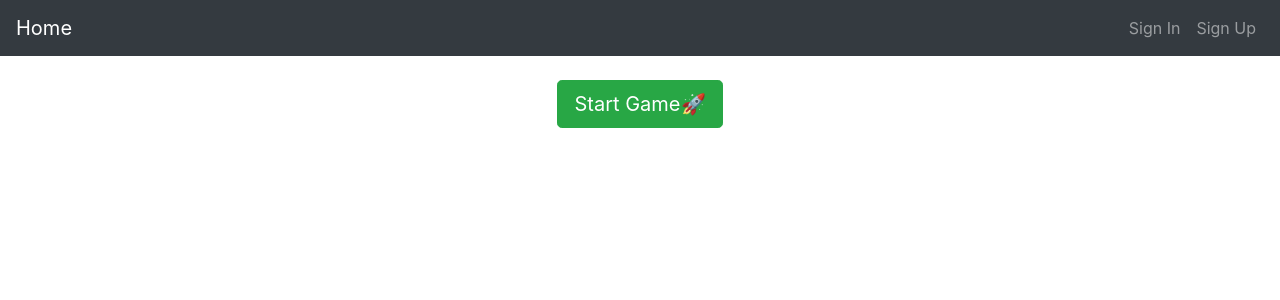
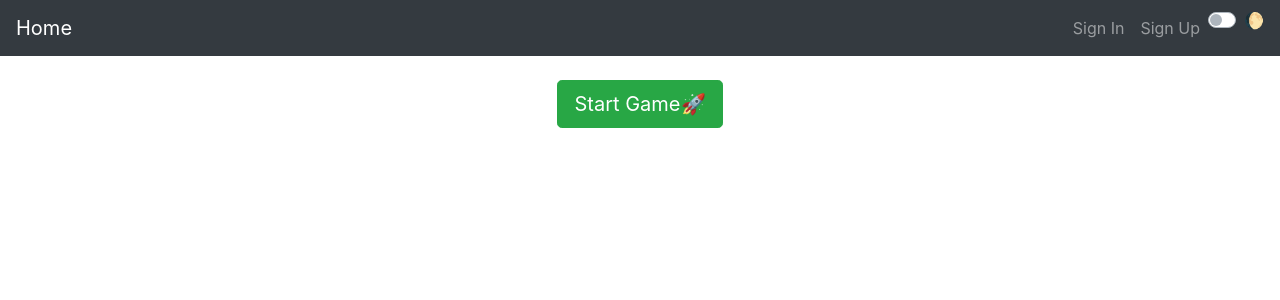
Before and after one commit to kowalevski/lotto-game, a React app: page / in a window 1280 px wide. Shown: the top 300 px of the page. Built offline with nearby package versions, Linux system fonts and the light colour scheme; no server answers.

Commit message:
test for theme switcher in Header component

```diff
--- a/package.json
+++ b/package.json
@@ -35,6 +35,7 @@
     "@babel/preset-react": "^7.7.4",
     "@babel/runtime": "^7.7.7",
     "@testing-library/dom": "^7.2.2",
+    "@testing-library/jest-dom": "^5.7.0",
     "@testing-library/react": "^10.0.4",
     "@types/jest": "^25.2.1",
     "babel-loader": "^8.0.6",
--- a/src/ThemeSwitcher.js
+++ b/src/ThemeSwitcher.js
@@ -11,7 +11,8 @@ const TEXT_COLORS = {
 export const ThemeContext = React.createContext({
   theme: LIGHT_THEME,
   color: TEXT_COLORS[LIGHT_THEME],
-  setTheme: () => {}
+  setTheme: () => {},
+  toggleTheme: () => {}
 });
 
 export const useTheme = () => {
@@ -21,9 +22,13 @@ export const useTheme = () => {
     setThemeState(newTheme);
   }, []);
 
+  const toggleTheme = () =>
+    setThemeState(theme === DARK_THEME ? LIGHT_THEME : DARK_THEME);
+
   return {
     theme,
     color: TEXT_COLORS[theme],
-    setTheme
+    setTheme,
+    toggleTheme
   };
 };
--- a/src/components/Header.jsx
+++ b/src/components/Header.jsx
@@ -1,9 +1,12 @@
-import React from 'react';
-import { Navbar, Nav } from 'react-bootstrap';
+import React, { useContext } from 'react';
+import { Navbar, Nav, Form } from 'react-bootstrap';
 import { Link } from 'react-router-dom';
 import PropTypes from 'prop-types';
+import { ThemeContext, DARK_THEME } from '../ThemeSwitcher';
 
 const Header = ({ user }) => {
+  const { theme, toggleTheme } = useContext(ThemeContext);
+
   return (
     <Navbar collapseOnSelect expand="lg" bg="dark" variant="dark">
       <Link to="/" className="navbar-brand">
@@ -27,6 +30,14 @@ const Header = ({ user }) => {
               </Link>
             </>
           )}
+          <Form.Check
+            type="switch"
+            id="theme-switch"
+            onClick={() => {
+              toggleTheme();
+            }}
+            label={theme === DARK_THEME ? '🌒' : '🌔'}
+          />
         </Nav>
       </Navbar.Collapse>
     </Navbar>
```
Also changed, not shown: jest.config.js (+6 -1 lines), 2 other files (tests, documents, lock files or other folders).
